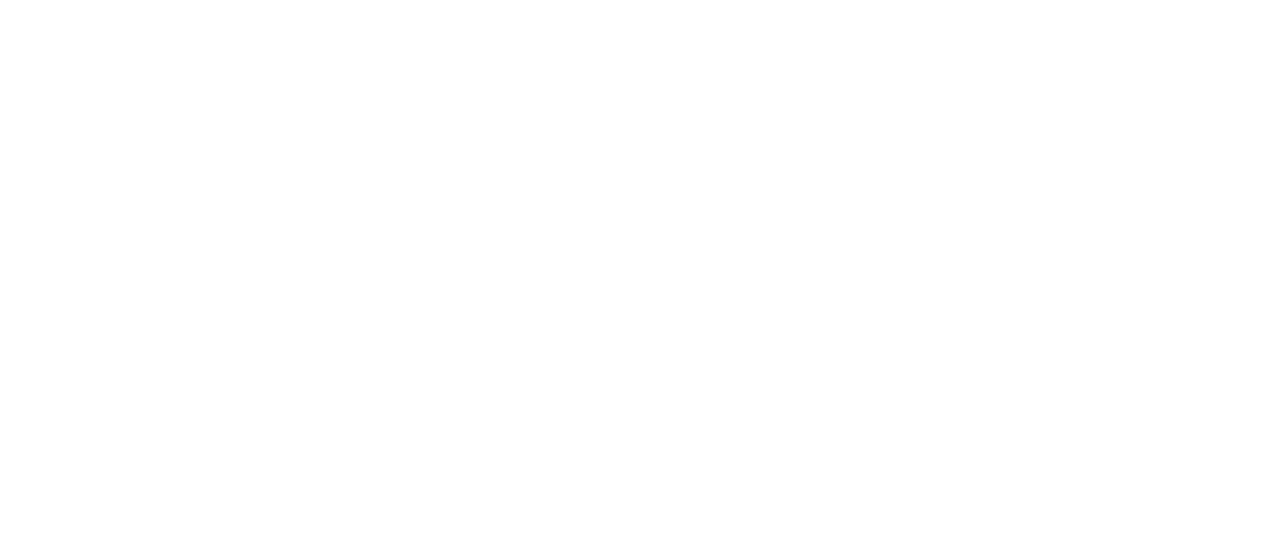
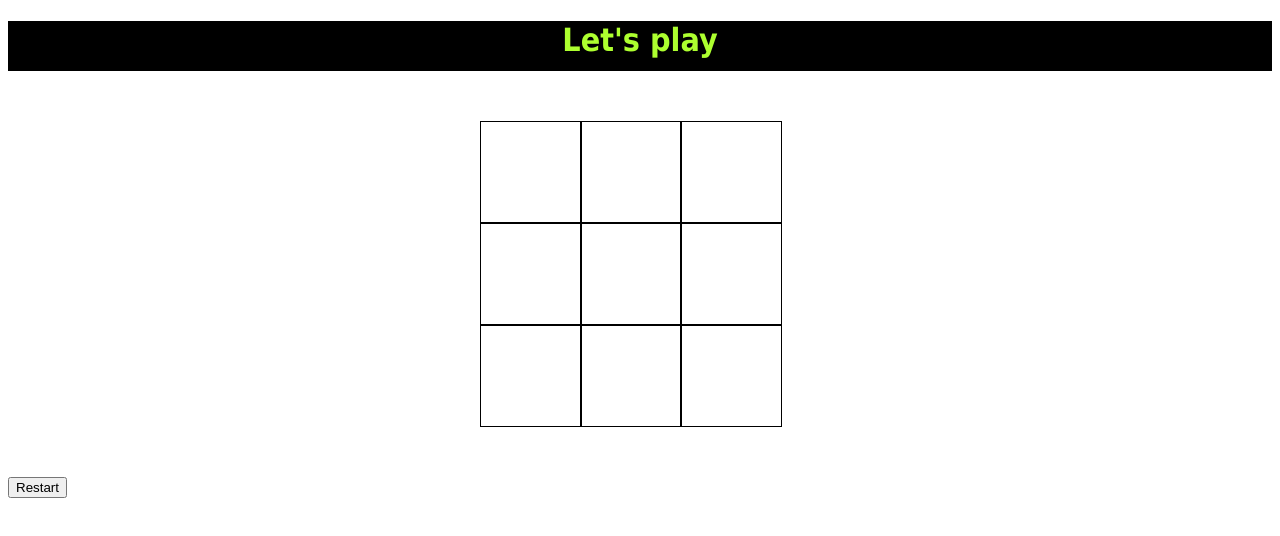
Before and after one commit to AngelaMar10/tic-tac-toe, a plain HTML site: page index.html in a window 1280 px wide. Drawn offline with Linux system fonts and the light colour scheme.

Commit message:
first-step

```diff
--- a/index.css
+++ b/index.css
@@ -0,0 +1,24 @@
+
+h1 {
+    font-family: Tahoma;
+    font-size: 5fr;
+    color: greenyellow;
+    background-color: black;
+    text-align: center;
+    width: 40px auto;
+    height: 50px;
+
+}
+.boxes {
+    display: grid;
+    grid-template-columns: 100px 100px 100px;
+    width: 320px;
+    margin: 50px auto;
+}
+.boxes div {
+    border: 1px solid;
+    height: 100px;
+    width: 100px;
+
+
+}
--- a/index.html
+++ b/index.html
@@ -8,6 +8,24 @@
     <link rel="stylesheet" href="./index.css">
 </head>
 <body>
+    <div class="container">
+        <h1>Let's play</h1>
+
+        <section class="boxes">
+            <div id="box1"></div>
+            <div id="box2"></div>
+            <div id="box3"></div>
+            <div id="box4"></div>
+            <div id="box5"></div>
+            <div id="box6"></div>
+            <div id="box7"></div>
+            <div id="box8"></div>
+            <div id="box9"></div>
+
+        </section>
+    </div>
+    <h2 class="result-message"></h2>
+    <button class="play-again">Restart</button>
 
 </body>
 </html>
```
